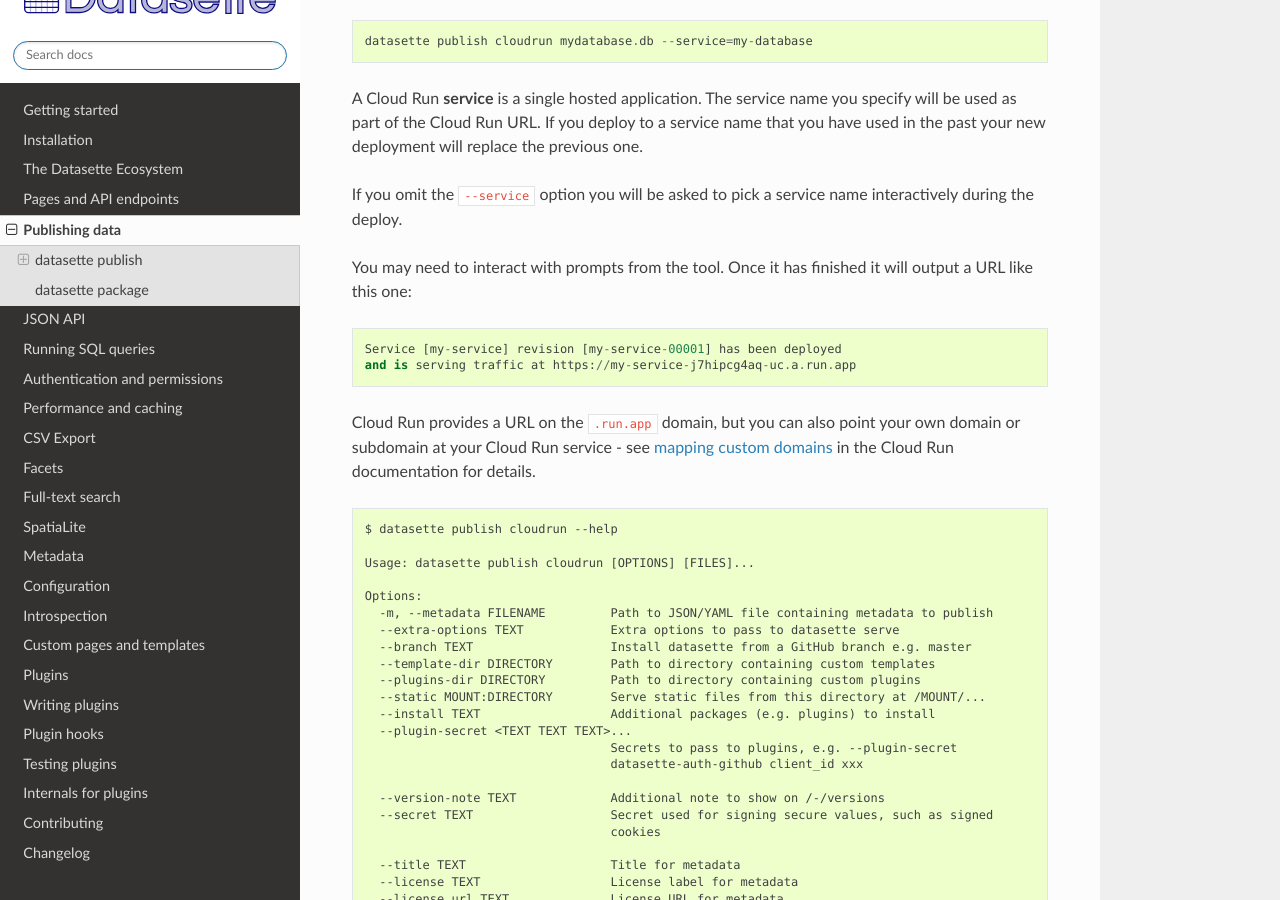
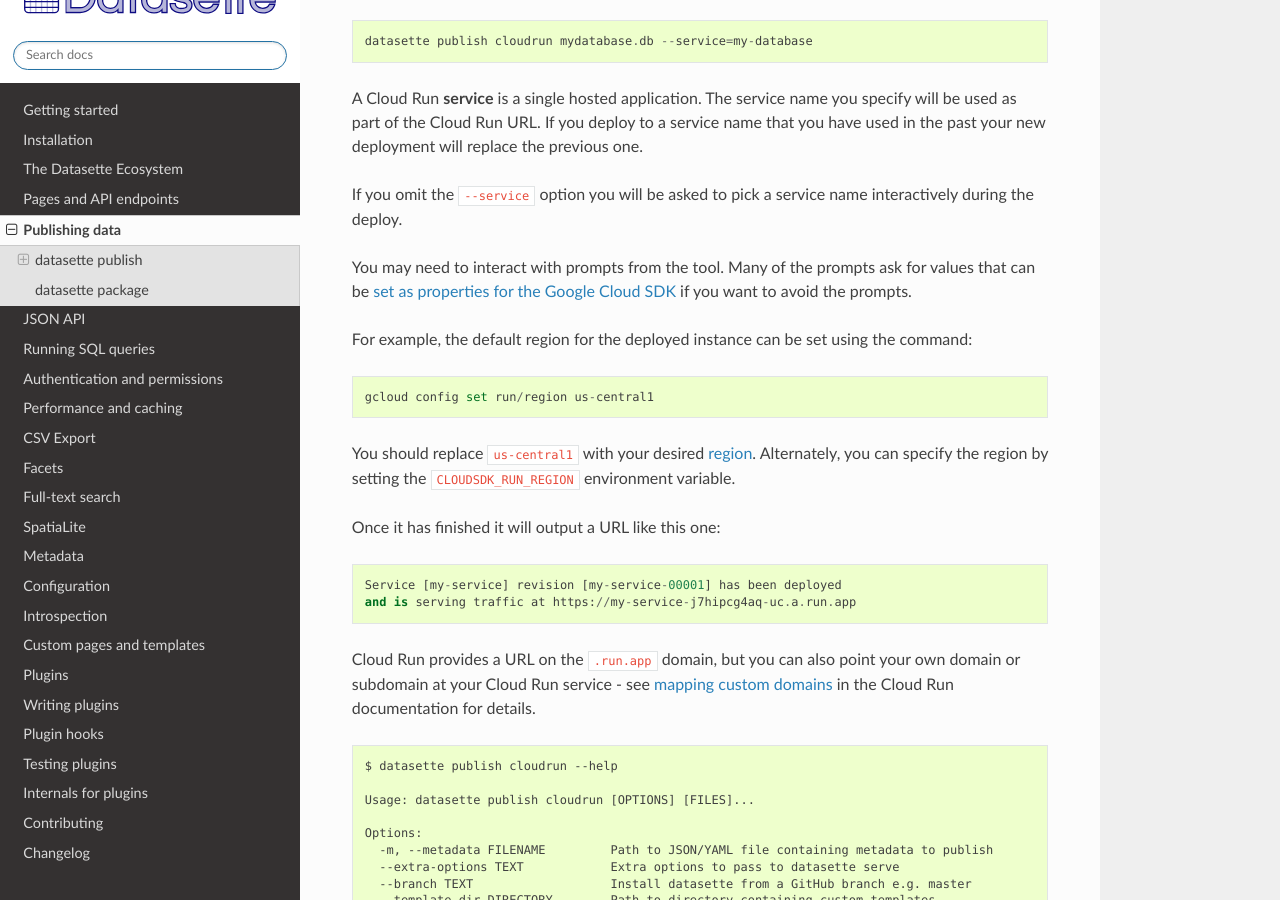
Before and after one commit to simonw/datasette, a Sphinx documentation site: the page built from docs/publish.rst, in a window 1280 px wide and 900 px high, scrolled down 801 px. Built offline with Sphinx 7.4.7 and the Read the Docs theme 2.0.0, drawn with Linux system fonts in a browser that asks for light colours.

Commit message:
Document setting Google Cloud SDK properties
Document setting Google Cloud SDK properties to avoid having to respond to interactive prompts when running `datasette publish cloudrun`.

```diff
--- a/docs/publish.rst
+++ b/docs/publish.rst
@@ -32,7 +32,15 @@
 
 If you omit the ``--service`` option you will be asked to pick a service name interactively during the deploy.
 
-You may need to interact with prompts from the tool. Once it has finished it will output a URL like this one::
+You may need to interact with prompts from the tool. Many of the prompts ask for values that can be `set as properties for the Google Cloud SDK <https://cloud.google.com/sdk/docs/properties>`_ if you want to avoid the prompts.
+
+For example, the default region for the deployed instance can be set using the command::
+
+    gcloud config set run/region us-central1
+
+You should replace ``us-central1`` with your desired `region <https://cloud.google.com/about/locations>`_. Alternately, you can specify the region by setting the ``CLOUDSDK_RUN_REGION`` environment variable.
+
+Once it has finished it will output a URL like this one::
 
     Service [my-service] revision [my-service-00001] has been deployed
     and is serving traffic at https://my-service-j7hipcg4aq-uc.a.run.app
```
